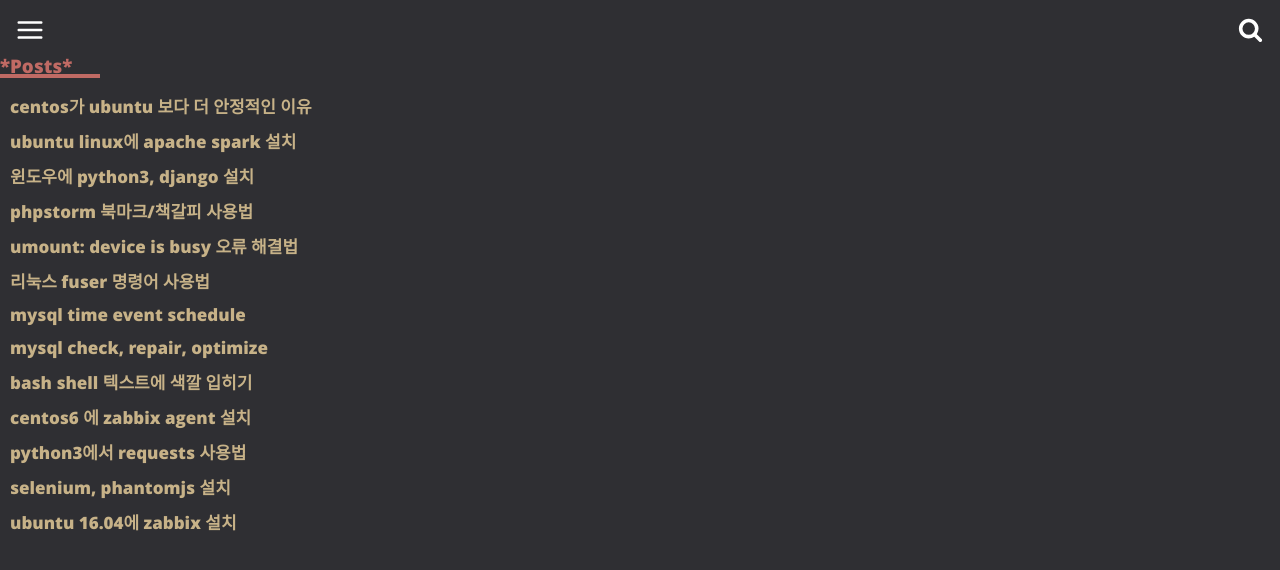
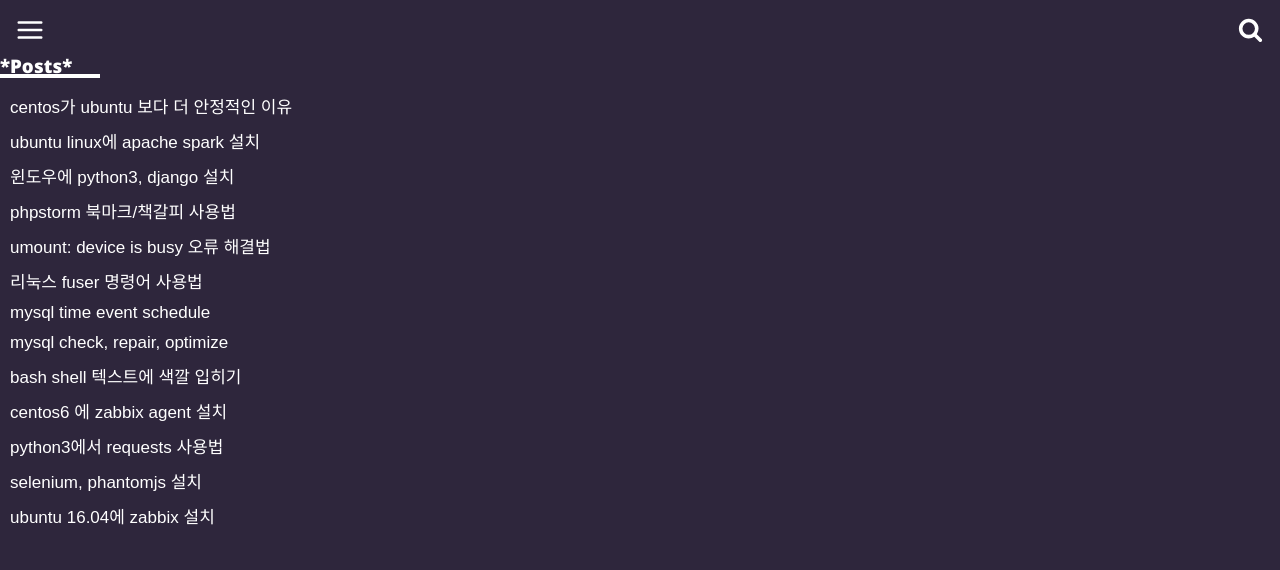
Before and after one commit to rainofpainki/rainofpainki.github.io, a Jekyll site: the page built from posts.html, in a window 1280 px wide. Shown: the top 570 px of the page. Built offline with Jekyll 4.4.1, drawn with Linux system fonts in a browser that asks for light colours; comment, search, counter and statistics services are not loaded.

Commit message:
modify tree menu css

```diff
--- a/assets/css/main.css
+++ b/assets/css/main.css
@@ -1016,7 +1016,7 @@ html, body {
     width: 347px;
     height: 100%;
     position: fixed;
-    background-color: #2f2f33;
+    background-color: #2e263c;
     overflow-y: auto;
     top: 0;
 }
@@ -1028,7 +1028,8 @@ html, body {
 }
 
 .tree-posts h3 {
-    color: #c06a64;
+    /*color: #c06a64;*/
+    color: #ffffff;
     position: relative;
     margin: .625rem 0;
 }
@@ -1039,7 +1040,8 @@ html, body {
     height: 4px;
     position: absolute;
     bottom: 0;
-    background-color: #c06a64
+    background-color: #ffffff
+    /*background-color: #c06a64*/
 }
 
 .post-item {
@@ -1117,12 +1119,15 @@ html, body {
 }
 
 .post-item .content .post-title {
-    color: #c7b288;
+    /*color: #c7b288;*/
+    color: #ffffff;
     position: relative;
     padding: 0;
     font-size: 1rem;
     margin: 0;
     text-align: center;
+    font-family: sans-serif;
+    font-weight: normal;
 }
 
 .post-item .content .post-title.selected {
```
